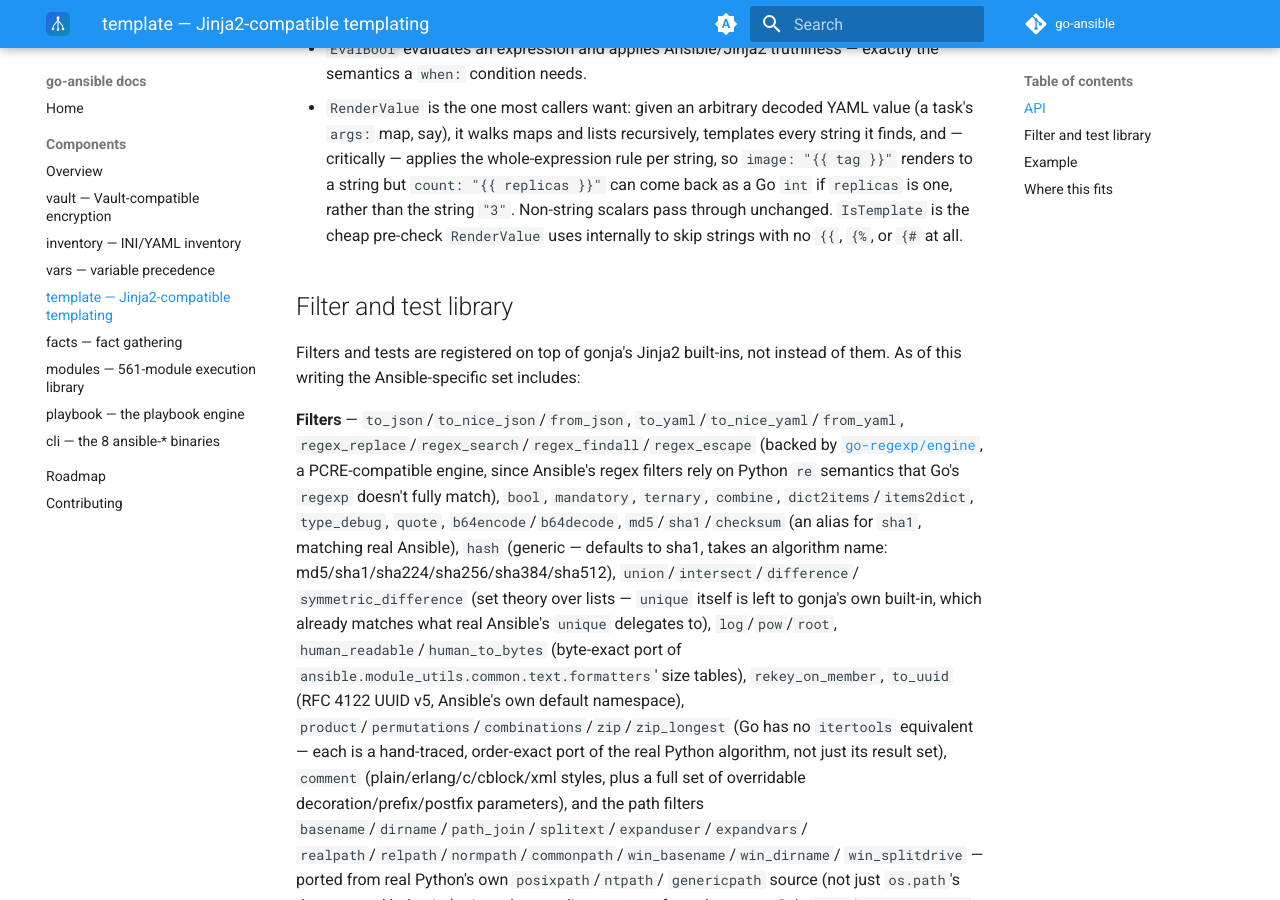
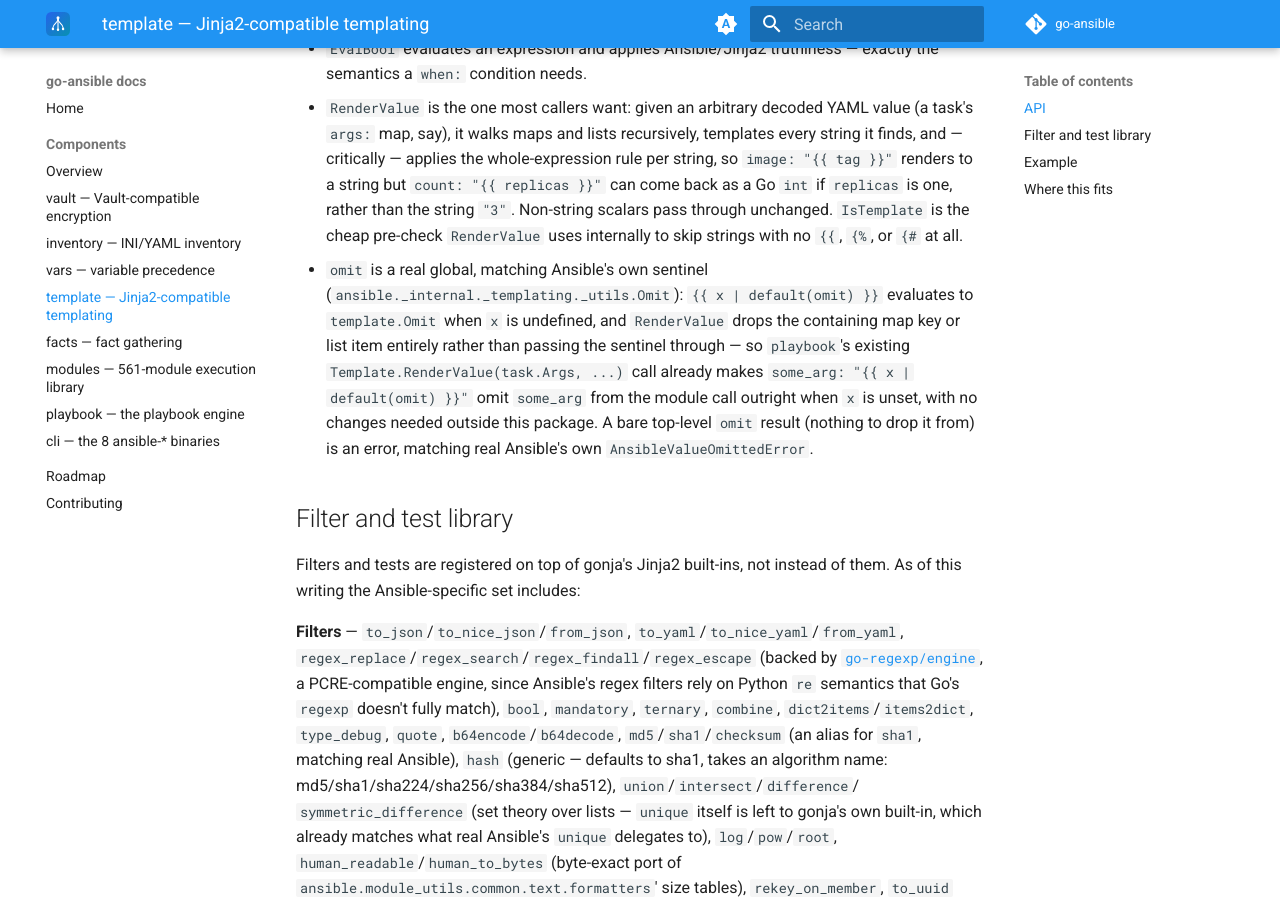
Before and after one commit to go-ansible/docs, an MkDocs documentation site: the page built from docs/components/template.md, in a window 1280 px wide and 900 px high, scrolled down 714 px. Built offline with MkDocs 1.6.1 and Material for MkDocs 9.7.7, drawn with Linux system fonts in a browser that asks for light colours; the version menu is left out.

Commit message:
Document the omit sentinel (default(omit)) (#16)
Follows go-ansible/template#9.

Co-authored-by: Claude Sonnet 5 <noreply@anthropic.com>

```diff
--- a/docs/components/template.md
+++ b/docs/components/template.md
@@ -38,6 +38,16 @@ func IsTemplate(s string) bool
   `replicas` is one, rather than the string `"3"`. Non-string scalars pass
   through unchanged. `IsTemplate` is the cheap pre-check `RenderValue` uses
   internally to skip strings with no `{{`, `{%`, or `{#` at all.
+- `omit` is a real global, matching Ansible's own sentinel
+  (`ansible._internal._templating._utils.Omit`): `{{ x | default(omit) }}`
+  evaluates to `template.Omit` when `x` is undefined, and `RenderValue`
+  drops the containing map key or list item entirely rather than passing
+  the sentinel through — so `playbook`'s existing
+  `Template.RenderValue(task.Args, ...)` call already makes
+  `some_arg: "{{ x | default(omit) }}"` omit `some_arg` from the module
+  call outright when `x` is unset, with no changes needed outside this
+  package. A bare top-level `omit` result (nothing to drop it from) is an
+  error, matching real Ansible's own `AnsibleValueOmittedError`.
 
 ## Filter and test library
 
```
